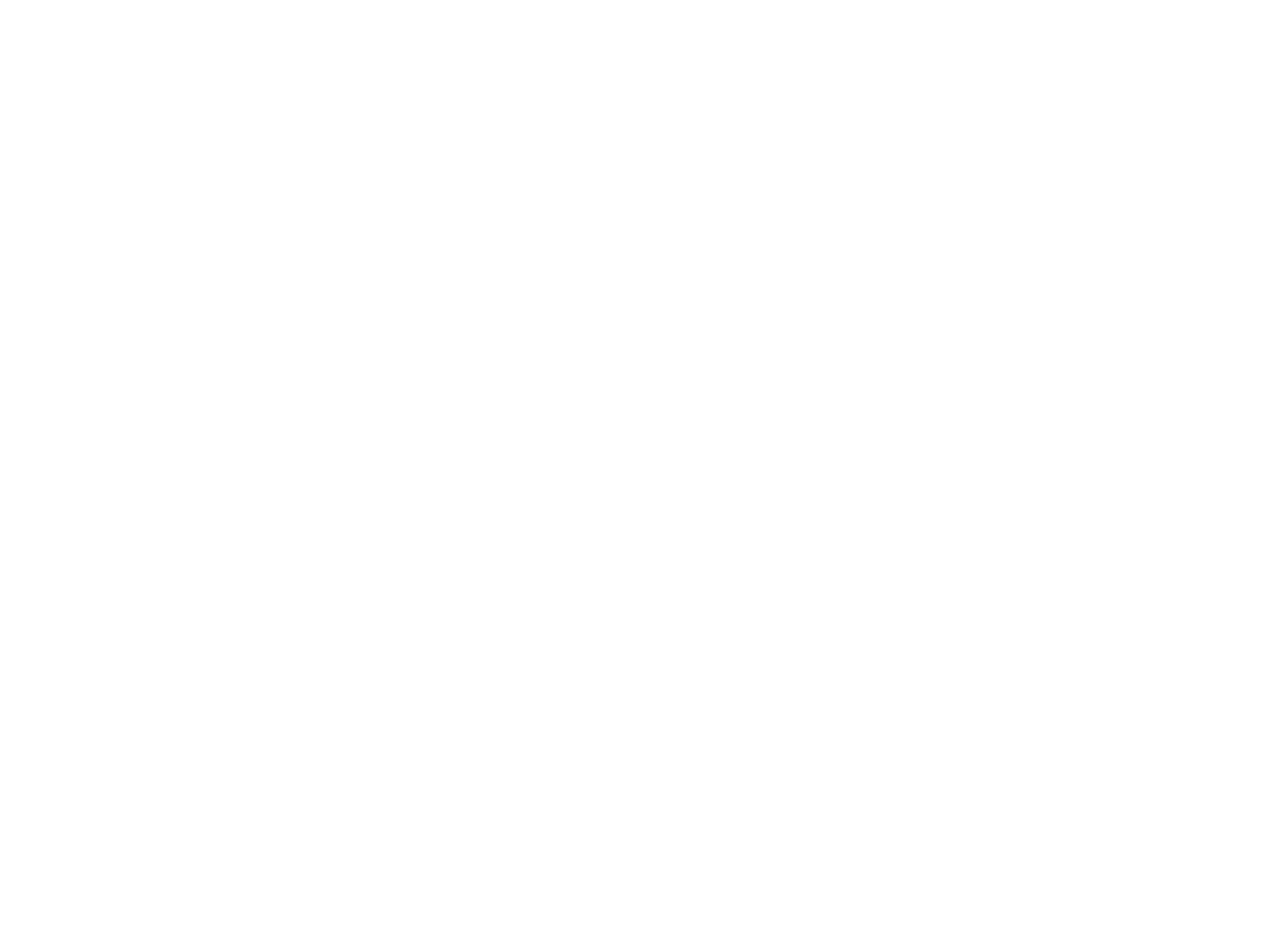
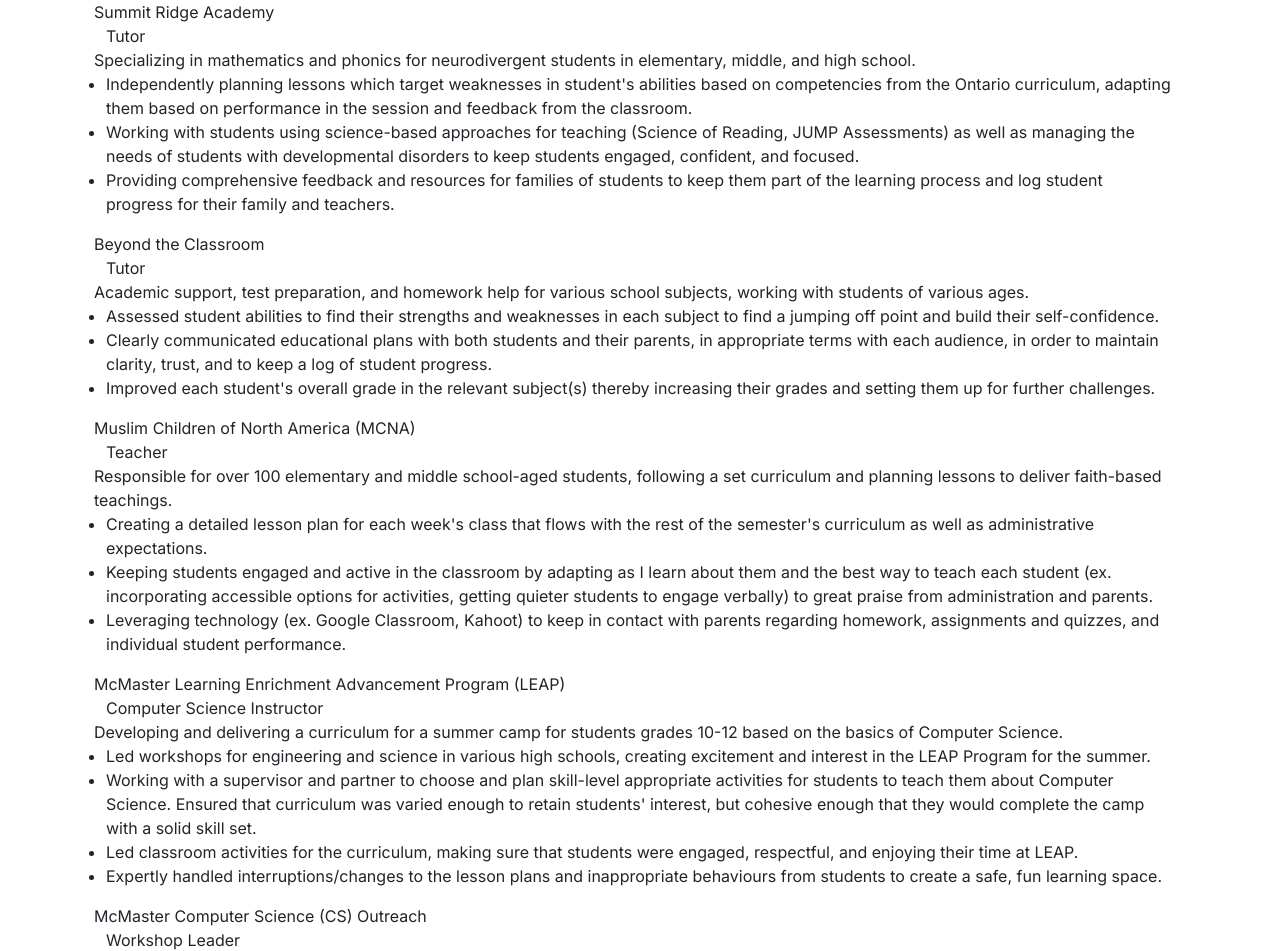
Before and after one commit to MadeehaKhan/mksite, a Next.js app: page / in a window 1280 px wide. Shown: the part 168-1119 px from the top of the page. Before the commit the page ends 800 px from the top, so only its background shows below. Built offline with nearby package versions, Linux system fonts and the light colour scheme.

Commit message:
ResumeFrame component displaying data

```diff
--- a/src/app/components/ResumeFrame.tsx
+++ b/src/app/components/ResumeFrame.tsx
@@ -1,9 +1,66 @@
-import { Container } from 'react-bootstrap';
+import { Container, Row, Col } from "react-bootstrap";
+import resume from "../dicitonaries/resume.json";
 
-const ResumeFrame = (props: any) => {
-    return (
-        <Container>
+type FrameProps = {
+  type: string;
+};
 
-        </Container>
-    )
-}
+type ExperienceProps = {
+  experience: any[];
+};
+
+type Experience = {
+  title: string;
+  duties: string;
+  timing: string;
+  description: any[];
+  organization: string;
+};
+
+const ExperienceFrame = (props: ExperienceProps) => {
+  const ListItem = (point: string) => {
+    return <li> {point} </li>;
+  };
+  return (
+    <>
+      {props.experience.map((item: Experience, i) => {
+        console.log(item);
+        let { title, timing, description, duties, organization } = item;
+        return (
+          <Container key={i}>
+            <Row> {organization} </Row>
+            <Row>
+              <Col>{title}</Col>
+              <Col>{timing}</Col>
+            </Row>
+            <Row>{duties}</Row>
+            <Row>
+              <ul>{description.map(ListItem)}</ul>
+            </Row>
+          </Container>
+        );
+      })}
+    </>
+  );
+};
+
+export const ResumeFrame = (props: FrameProps) => {
+  let { type } = props;
+  let object = type == "teaching" ? resume.teaching : resume.programming;
+  return (
+    <Container>
+      <Row>{object.heading.title}</Row>
+      <Row>{object.heading.intro}</Row>
+      <Row></Row>
+      <Row>core competencies </Row>
+      <Row>certificates</Row>
+      <Row></Row>
+      <Row>
+        Relevant Experience
+        <ExperienceFrame experience={object.experience}></ExperienceFrame>
+      </Row>
+      <Row></Row>
+      <Row></Row>
+    </Container>
+  );
+};
--- a/src/app/dicitonaries/resume.json
+++ b/src/app/dicitonaries/resume.json
@@ -1,59 +1,66 @@
 {
   "teaching": {
     "heading": {
-      "title": "Teaching Resume",
+      "title": "Teacher",
       "intro": "Over 12 years of experience in lesson planning, teaching, and development."
     },
-    "summitRidge": {
+    "experience": [
+      {
+        "organization": "Summit Ridge Academy",
         "title": "Tutor",
         "duties": "Specializing in mathematics and phonics for neurodivergent students in elementary, middle, and high school.",
         "timing": "",
-      "description": {
-        "point1": "Independently planning lessons which target weaknesses in student's abilities based on competencies from the Ontario curriculum, adapting them based on performance in the session and feedback from the classroom.",
-        "point2": "Working with students using science-based approaches for teaching (Science of Reading, JUMP Assessments) as well as managing the needs of students with developmental disorders to keep students engaged, confident, and focused.",
-        "point3": "Providing comprehensive feedback and resources for families of students to keep them part of the learning process and log student progress for their family and teachers."
-      }
+        "description": [
+          "Independently planning lessons which target weaknesses in student's abilities based on competencies from the Ontario curriculum, adapting them based on performance in the session and feedback from the classroom.",
+          "Working with students using science-based approaches for teaching (Science of Reading, JUMP Assessments) as well as managing the needs of students with developmental disorders to keep students engaged, confident, and focused.",
+          "Providing comprehensive feedback and resources for families of students to keep them part of the learning process and log student progress for their family and teachers."
+        ]
       },
-    "Beyond the Classroom": {
+      {
+        "organization": "Beyond the Classroom",
         "title": "Tutor",
         "duties": "Academic support, test preparation, and homework help for various school subjects, working with students of various ages.",
         "timing": "",
-      "description": {
-        "point1": "Assessed student abilities to find their strengths and weaknesses in each subject to find a jumping off point and build their self-confidence.",
-        "point2": "Clearly communicated educational plans with both students and their parents, in appropriate terms with each audience, in order to maintain clarity, trust, and to keep a log of student progress.",
-        "point3": "Improved each student's overall grade in the relevant subject(s) thereby increasing their grades and setting them up for further challenges."
-      }
+        "description": [
+          "Assessed student abilities to find their strengths and weaknesses in each subject to find a jumping off point and build their self-confidence.",
+          "Clearly communicated educational plans with both students and their parents, in appropriate terms with each audience, in order to maintain clarity, trust, and to keep a log of student progress.",
+          "Improved each student's overall grade in the relevant subject(s) thereby increasing their grades and setting them up for further challenges."
+        ]
       },
-    "Muslim Children of North America (MCNA)": {
+      {
+        "organization": "Muslim Children of North America (MCNA)",
         "title": "Teacher",
         "duties": "Responsible for over 100 elementary and middle school-aged students, following a set curriculum and planning lessons to deliver faith-based teachings.",
         "timing": "",
-      "description": {
-        "point1": "Creating a detailed lesson plan for each week's class that flows with the rest of the semester's curriculum as well as administrative expectations.",
-        "point2": "Keeping students engaged and active in the classroom by adapting as I learn about them and the best way to teach each student (ex. incorporating accessible options for activities, getting quieter students to engage verbally) to great praise from administration and parents.",
-        "point3": "Leveraging technology (ex. Google Classroom, Kahoot) to keep in contact with parents regarding homework, assignments and quizzes, and individual student performance."
-      }
+        "description": [
+          "Creating a detailed lesson plan for each week's class that flows with the rest of the semester's curriculum as well as administrative expectations.",
+          "Keeping students engaged and active in the classroom by adapting as I learn about them and the best way to teach each student (ex. incorporating accessible options for activities, getting quieter students to engage verbally) to great praise from administration and parents.",
+          "Leveraging technology (ex. Google Classroom, Kahoot) to keep in contact with parents regarding homework, assignments and quizzes, and individual student performance."
+        ]
       },
-    "McMaster Learning Enrichment Advancement Program (LEAP)": {
+      {
+        "organization": "McMaster Learning Enrichment Advancement Program (LEAP)",
         "title": "Computer Science Instructor",
         "duties": "Developing and delivering a curriculum for a summer camp for students grades 10-12 based on the basics of Computer Science.",
         "timing": "",
-      "description": {
-        "point1": "Led workshops for engineering and science in various high schools, creating excitement and interest in the LEAP Program for the summer.",
-        "point2": "Working with a supervisor and partner to choose and plan skill-level appropriate activities for students to teach them about Computer Science. Ensured that curriculum was varied enough to retain students' interest, but cohesive enough that they would complete the camp with a solid skill set.",
-        "point3": "Led classroom activities for the curriculum, making sure that students were engaged, respectful, and enjoying their time at LEAP.",
-        "point4": "Expertly handled interruptions/changes to the lesson plans and inappropriate behaviours from students to create a safe, fun learning space."
-      }
+        "description": [
+          "Led workshops for engineering and science in various high schools, creating excitement and interest in the LEAP Program for the summer.",
+          "Working with a supervisor and partner to choose and plan skill-level appropriate activities for students to teach them about Computer Science. Ensured that curriculum was varied enough to retain students' interest, but cohesive enough that they would complete the camp with a solid skill set.",
+          "Led classroom activities for the curriculum, making sure that students were engaged, respectful, and enjoying their time at LEAP.",
+          "Expertly handled interruptions/changes to the lesson plans and inappropriate behaviours from students to create a safe, fun learning space."
+        ]
       },
-    "McMaster Computer Science (CS) Outreach": {
+      {
+        "organization": "McMaster Computer Science (CS) Outreach",
         "title": "Workshop Leader",
         "duties": "Developed and led workshops designed to teach students grades 2-10 about the basics of Computer Science.",
         "timing": "",
-      "description": {
-        "point1": "Worked with the program head and to develop activities for a workshop that could accommodate a variety of age groups and abilities.",
-        "point2": "Engaged students in workshop activities, aiding them where needed and adapting activities on the fly when they did not seem to work for a particular group of students."
+        "description": [
+          "Worked with the program head and to develop activities for a workshop that could accommodate a variety of age groups and abilities.",
+          "Engaged students in workshop activities, aiding them where needed and adapting activities on the fly when they did not seem to work for a particular group of students."
+        ]
       }
-    }
+    ]
   },
 
   "programming": {
@@ -61,6 +68,8 @@
       "title": "Software Development Resume",
       "intro": "Fullstack engineer with experience in React, Angular, .NET, and Node.js."
     },
+    "experience": [
+      {
         "Being ME": {
           "title": "IT Specialist",
           "duties": "Improving operations at a nonprofit organization enabling Muslim women to build and contribute to their communities.",
@@ -72,7 +81,9 @@
             "point4": "Collaborate with cross-functional teams to gather and analyze business requirements, leading to the successful implementation of new website features with two fellow engineers.",
             "point5": "Streamline communication and project management by implementing tools like Trello and G Suite, enhancing team collaboration and reducing project timelines by 15%."
           }
+        }
       },
+      {
         "Blue J Legal": {
           "title": "Software Developer",
           "duties": "Providing specialized generative AI products for tax and legal experts.",
@@ -83,7 +94,9 @@
             "point3": "Spearheaded the development of major features, significantly improving user experience and implementing advanced authorization security using React, Redux, and Storybook UI.",
             "point4": "Drove the separation of product functionality into microservices, aligning with industry standards, enhancing system scalability, and reducing deployment times by 10%."
           }
+        }
       },
+      {
         "TATA Consultancy Services (TCS)": {
           "title": "Frontend Lead Developer",
           "duties": "Providing customers across 55 countries with IT services, consulting, and business solutions.",
@@ -94,7 +107,9 @@
             "point3": "Led the design and implementation of the user interface using Angular and ensuring seamless integration with APIs.",
             "point4": "Effectively tracked project progress using Agile methodologies, including daily scrum standups; Contributed to sprint planning, retrospectives, and reviews."
           }
+        }
       },
+      {
         "Pillbox": {
           "title": "Software Developer & Project Manager",
           "duties": "Mobile application providing users with an all-in-one tool to track and learn about their prescriptions.",
@@ -105,7 +120,9 @@
             "point3": "Mastered Ionic framework in Angular mobile and TypeScript to build a reliable and responsive application.",
             "point4": "Maintained regular communication with subject matter experts and stakeholders throughout the development lifecycle."
           }
+        }
       },
+      {
         "Microsoft": {
           "title": "Program Manager Intern",
           "duties": "Providing customers in 190 countries with cloud computing, operating systems, and productivity tools.",
@@ -117,7 +134,9 @@
             "point3": "Collaborated with the lead developer to create a prototype tagging tool within Teams; Achieved widespread adoption within the first week of launch.",
             "point4": "Enabled more efficient tracking of R&D activities by redesigning an internal workflow visualization tool, tracking completion status on items and sending reminders to relevant personnel."
           }
+        }
       },
+      {
         "McMaster Computer Science (CS) Outreach": {
           "title": "Software Developer",
           "duties": "Developed libraries and delivered lessons to teach students grades 2-10 about the basics of Computer Science.",
@@ -130,4 +149,6 @@
           }
         }
       }
+    ]
   }
+}
--- a/src/app/page.tsx
+++ b/src/app/page.tsx
@@ -1,18 +1,24 @@
 import { Container, Row, Col } from "react-bootstrap";
+import { ResumeFrame } from "./components/ResumeFrame";
+import { Resume } from "./pages/Resume";
 
-export default function Home() {
+const Home = (props: any) => {
   return (
     <div>
       <main>
         <Container>
           <Row>
             <Col></Col>
-        <Col lg="3">sidebar</Col>
-        <Col md="auto">content</Col>
+            <Col>sidebar</Col>
+            <Col md="auto">
+              <Resume resumeType="teaching"></Resume>
+            </Col>
             <Col></Col>
           </Row>
         </Container>
       </main>
     </div>
   );
-}
+};
+
+export default Home;
--- a/src/app/pages/Resume.tsx
+++ b/src/app/pages/Resume.tsx
@@ -1,7 +1,15 @@
+import { Container, Row } from "react-bootstrap";
+import { ResumeFrame } from "../components/ResumeFrame";
+
 type ResumeProps = {
-    resumeType: string,
-}
+  resumeType: string;
+};
 
-const Resume = (props: ResumeProps) => {
-    return;
-}
+export const Resume = (props: ResumeProps) => {
+  return (
+    <Container>
+      <Row> header </Row>
+      <ResumeFrame type={props.resumeType}></ResumeFrame>
+    </Container>
+  );
+};
```
Lines whose indentation alone changed are shown as unchanged.
